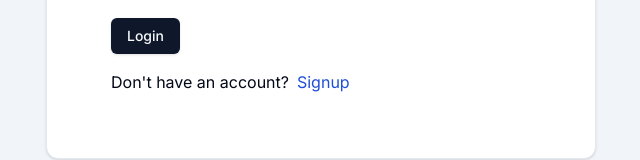
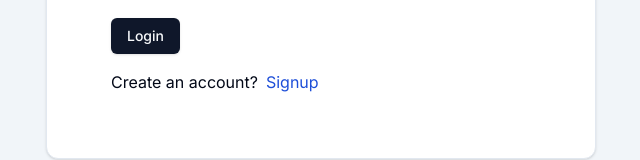
Before and after one commit to lokeshdhakar97/chat-app, a Next.js app: page /login in a window 1280 px wide. Shown: the part 469-629 px from the top of the page, without its empty margins (319-959 px from the left). Built offline with nearby package versions, Linux system fonts and the light colour scheme.

Commit message:
style: change text

```diff
--- a/src/app/(auth)/login/page.tsx
+++ b/src/app/(auth)/login/page.tsx
@@ -58,7 +58,7 @@ export default function Login() {
       <CardFooter className="flex items-start flex-col gap-4">
         <Button onClick={handleLogin}>Login</Button>
         <div className="flex gap-2">
-          <span>Don't have an account?</span>
+          <span>Create an account?</span>
           <Link href="/signup" className="text-blue-700">
             Signup
           </Link>
--- a/src/app/(auth)/signup/page.tsx
+++ b/src/app/(auth)/signup/page.tsx
@@ -69,7 +69,7 @@ export default function Singup() {
       <CardFooter className="flex items-start flex-col gap-4">
         <Button onClick={handleSignup}>Signup</Button>
         <div className="flex gap-2">
-          <span>Don't have an account?</span>
+          <span>Already have an account</span>
           <Link href="/login" className="text-blue-700">
             Login
           </Link>
```
